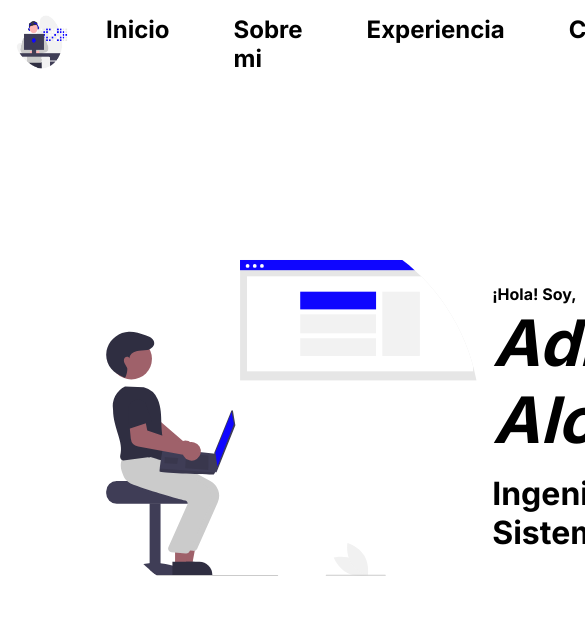
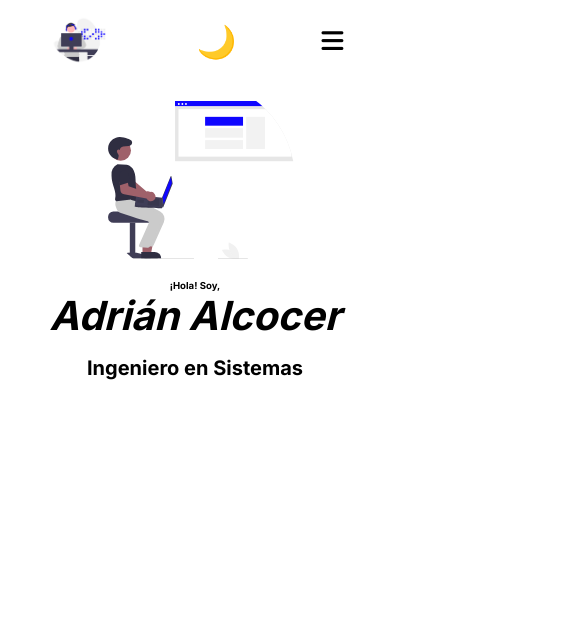
Before and after one commit to adrianad01/cv-portfolio, a plain HTML site: page index.html in a window 390 px wide. Shown: the top 621 px of the page, 585 px wide, since content can reach past the window. Drawn offline with Linux system fonts and the light colour scheme.

Commit message:
Finalizada Pestaña de inicio con darkmode y responsive

```diff
--- a/css/styles.css
+++ b/css/styles.css
@@ -8,7 +8,21 @@
   --h1-font: 4rem;
   --h2-font: 2rem;
   --h3-font: 1rem;
+  --h1-font-1024px: 3.5rem;
+  --h2-font-1024px: 1.75rem;
+  --h3-font-1024px: 0.8rem;
+  --h1-font-768px: 3rem;
+  --h2-font-768px: 1.5rem;
+  --h3-font-768px: 0.7rem;
+  --h1-font-425px: 2.5rem;
+  --h2-font-425px: 1.25rem;
+  --h3-font-425px: 0.6rem;
+  --h1-font-426-767px: 2rem;
+  --h2-font-426-767px: 1.2rem;
+  --h3-font-426-767px: 0.5rem;
   --navbar-font: 1.5rem;
+  --navbar-1024px-font: 1.2rem;
+  --navbar-768px-font: 0.8rem;
   --dark-mode-color: #333c4d;
   --color-font-dark-mode: #fff;
 }
@@ -86,6 +100,12 @@ nav {
   background-color: #fefefe;
   color: #172178;
 }
+.burguer {
+  font-size: 25px;
+  cursor: pointer;
+  display: none;
+  color: #fff;
+}
 
 /* Inicio */
 .inicio {
@@ -125,9 +145,262 @@ nav {
   font-family: var(--main-font);
   font-size: var(--h3-font);
 }
-.wave {
-  position: absolute;
-  bottom: 0;
-  left: 0;
-  width: 100%;
+
+@media screen and (max-width: 1024px) {
+  /* NavBar */
+  nav {
+    position: fixed;
+    top: 0;
+    width: 100%;
+    height: auto;
+    display: flex;
+    align-items: center;
+    justify-content: space-around;
+    padding: 10px;
+  }
+  .logo img {
+    width: 3.5rem;
+    height: 3.5rem;
+    border-radius: 45px;
+  }
+  .menu {
+    display: flex;
+  }
+  .menu li {
+    list-style: none;
+    padding: 0 1.2rem;
+  }
+  .menu .menu-i {
+    text-decoration: none;
+    color: #000000;
+    font-weight: bold;
+    transition: all 0s ease;
+    font-size: var(--navbar-1024px-font);
+    font-family: var(--main-font);
+  }
+  .menu .menu-i:hover {
+    color: #000;
+    text-decoration: underline;
+    padding: 7px;
+    border-radius: 8px;
+  }
+  /* Inicio */
+  .inicio {
+    margin: 5rem 4rem;
+    display: grid;
+    grid-template-columns: repeat(2 50%);
+    grid-template-rows: 80vh;
+  }
+  .img img {
+    width: 350px;
+    height: 350px;
+    border-radius: 50%;
+  }
+  .info h1 {
+    font-style: italic;
+    font-size: var(--h1-font-1024px);
+    padding-bottom: 1rem;
+  }
+  .info h2 {
+    font-size: var(--h2-font-1024px);
+  }
+  .info h3 {
+    font-size: var(--h3-font-1024px);
+  }
 }
+
+@media screen and (max-width: 768px) {
+  /* NavBar */
+  nav {
+    position: fixed;
+    top: 0;
+    width: 100%;
+    height: auto;
+    display: flex;
+    align-items: center;
+    justify-content: space-around;
+    padding: 10px;
+  }
+  .logo img {
+    width: 3.2rem;
+    height: 3.2rem;
+    border-radius: 45px;
+  }
+  .menu {
+    display: flex;
+  }
+  .menu li {
+    list-style: none;
+    padding: 0 1rem;
+  }
+  .menu .menu-i {
+    text-decoration: none;
+    color: #000000;
+    font-weight: bold;
+    transition: all 0s ease;
+    font-size: var(--navbar-768px-font);
+    font-family: var(--main-font);
+  }
+  .menu .menu-i:hover {
+    color: #000;
+    text-decoration: underline;
+    padding: 7px;
+    border-radius: 8px;
+  }
+  /* Inicio */
+  .img img {
+    width: 300px;
+    height: 300px;
+    border-radius: 50%;
+  }
+  .info h1 {
+    font-style: italic;
+    font-size: var(--h1-font-768px);
+    padding-bottom: 1rem;
+  }
+  .info h2 {
+    font-size: var(--h2-font-768px);
+  }
+  .info h3 {
+    font-size: var(--h3-font-768px);
+  }
+}
+@media screen and (min-width: 426px) and (max-width: 767px) {
+  /* Navbar */
+  .burguer {
+    display: block;
+    color: #000;
+  }
+  .menu {
+    position: fixed;
+    top: 10vh;
+    left: 0;
+    background: var(--dark-mode-color);
+    width: 100%;
+    height: 100%;
+    flex-direction: column;
+    align-items: center;
+    line-height: 100px;
+    transition: all 0.5s ease;
+    transform: translateX(-100%);
+  }
+  .menu.active {
+    transform: translateX(0);
+  }
+  .logo img {
+    width: 65px;
+    border-radius: 40px;
+  }
+
+  /* Inicio */
+  .inicio {
+    margin: 5rem;
+    display: grid;
+    grid-template-columns: 1fr;
+    grid-template-rows: auto auto;
+  }
+  .img {
+    display: flex;
+    flex-direction: column;
+    justify-content: center;
+    grid-column: 1/2;
+    grid-row: 1/2;
+  }
+  .info {
+    display: flex;
+    flex-direction: column;
+    justify-content: center;
+    grid-column: 1/2;
+    grid-row: 2/3;
+    padding: 0;
+  }
+  .img img {
+    width: 200px;
+    height: 200px;
+    border-radius: 50%;
+  }
+  .info h1 {
+    font-style: italic;
+    font-size: var(--h1-font-426-767px);
+    padding-bottom: 1rem;
+    text-align: center;
+  }
+  .info h2 {
+    font-size: var(--h2-font-426-767px);
+    text-align: center;
+  }
+  .info h3 {
+    font-size: var(--h3-font-426-767px);
+    text-align: center;
+  }
+}
+@media screen and (max-width: 425px) {
+  /* Navbar */
+  .burguer {
+    display: block;
+    color: #000;
+  }
+  .menu {
+    padding-top: 10rem;
+    position: fixed;
+    top: 10vh;
+    left: 0;
+    background: var(--dark-mode-color);
+    width: 100%;
+    height: 100%;
+    flex-direction: column;
+    align-items: center;
+    line-height: 100px;
+    transition: all 0.5s ease;
+    transform: translateX(-100%);
+  }
+  .menu.active {
+    transform: translateX(0);
+  }
+  .logo img {
+    width: 65px;
+    border-radius: 40px;
+  }
+
+  /* Inicio */
+  .inicio {
+    margin: 5rem 0;
+    display: grid;
+    grid-template-columns: 1fr;
+    grid-template-rows: auto auto;
+  }
+  .img {
+    display: flex;
+    flex-direction: column;
+    justify-content: center;
+    grid-column: 1/2;
+    grid-row: 1/2;
+  }
+  .info {
+    display: flex;
+    flex-direction: column;
+    justify-content: center;
+    grid-column: 1/2;
+    grid-row: 2/3;
+    padding: 0;
+  }
+  .img img {
+    width: 200px;
+    height: 200px;
+    border-radius: 50%;
+  }
+  .info h1 {
+    font-style: italic;
+    font-size: var(--h1-font-425px);
+    padding-bottom: 1rem;
+    text-align: center;
+  }
+  .info h2 {
+    font-size: var(--h2-font-425px);
+    text-align: center;
+  }
+  .info h3 {
+    font-size: var(--h3-font-425px);
+    text-align: center;
+  }
+}
--- a/index.html
+++ b/index.html
@@ -14,6 +14,11 @@
       href="https://fonts.googleapis.com/css2?family=Inter:wght@100..900&display=swap"
       rel="stylesheet"
     />
+    <!--Font Awesome-->
+    <script
+      src="https://kit.fontawesome.com/1e26d57c1e.js"
+      crossorigin="anonymous"
+    ></script>
     <!-- Titulo -->
     <title>Jesús Adrián Alcocer Dóñez</title>
   </head>
@@ -33,6 +38,9 @@
             <li><a href="#4" class="menu-i">Contacto</a></li>
           </ul>
           <button class="dark-theme-btn">🌙</button>
+          <div class="burguer">
+            <i class="fa-solid fa-bars"></i>
+          </div>
         </nav>
       </header>
     </section>
--- a/scripts/main.js
+++ b/scripts/main.js
@@ -1,3 +1,10 @@
 import darkTheme from "./dark_mode.js";
 
 darkTheme(".dark-theme-btn", "dark-mode");
+
+const menu = document.querySelector(".menu");
+const btn = document.querySelector(".burguer");
+
+btn.addEventListener("click", () => {
+  menu.classList.toggle("active");
+});
```
Also changed, not shown: scripts/menu_hamburguesa.js (deleted, +0 -21 lines).
